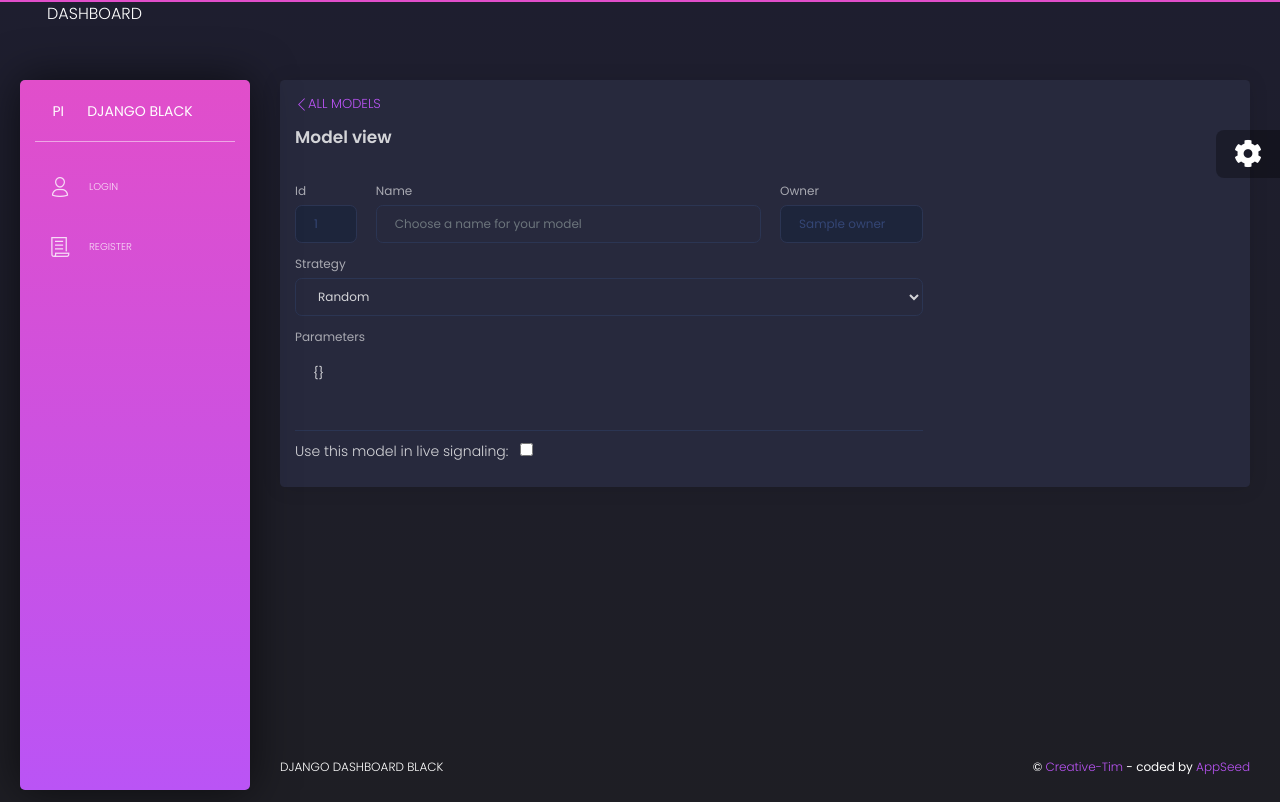
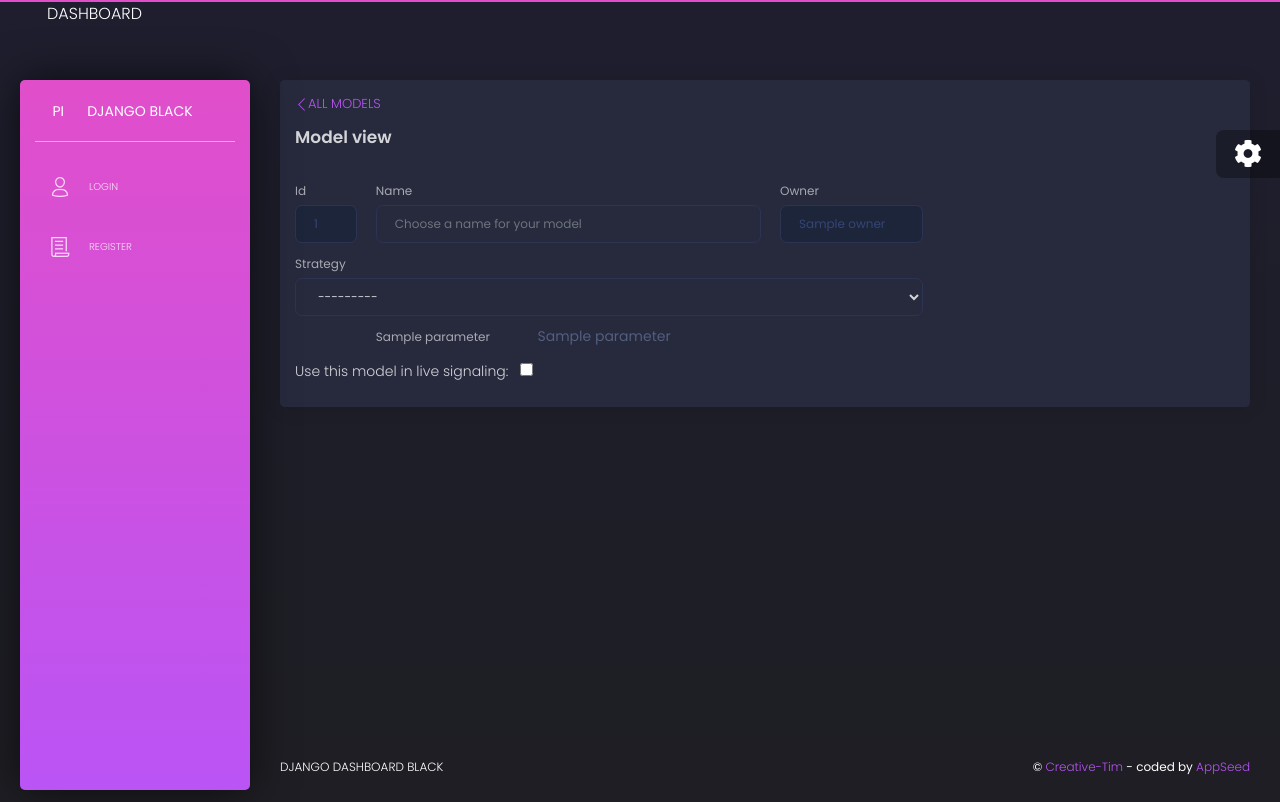
Before and after one commit to kjanker/django-dashboard, a Django app: template templates/models/single-model.html in a window 1280 px wide. Run offline with Django 4.2, Linux system fonts and the light colour scheme; tables that the repository leaves empty hold one stand-in row (values such as "Sample post"); the template is opened without the code that fills it: values that come from a table or form of the project are taken from there, most other values are stand-ins (such as "Sample title", 1, 10 or a date in 2020); data that the repository does not hold is empty; some libraries are stand-ins or nearby versions.

Commit message:
dynamic form for strategy parameters

```diff
--- a/apps/models/forms.py
+++ b/apps/models/forms.py
@@ -1,15 +1,17 @@
 # -*- encoding: utf-8 -*-
 
 from django import forms
+from django.db.models.fields import BLANK_CHOICE_DASH
 
 from .models import TradingModel
-from .strategies import choices
+from .strategies import choices as strategy_choices
+from .strategies import parameters as strategy_parameters
 
 
 class TradingModelForm(forms.ModelForm):
     class Meta:
         model = TradingModel
-        fields = ["name", "strategy", "parameters", "active"]
+        fields = ["name", "strategy", "active"]
         widgets = {
             "name": forms.TextInput(
                 attrs={
@@ -18,16 +20,41 @@
                 }
             ),
             "strategy": forms.Select(
-                choices=choices,
+                choices=BLANK_CHOICE_DASH + strategy_choices,
                 attrs={
                     "placeholder": "Select a strategy",
                     "class": "form-control",
+                    "onChange": "form.submit();",
                 },
             ),
-            "parameters": forms.Textarea(
-                attrs={
-                    "placeholder": """{"parameter1": "value", "parameter2": ["value", "value"]}""",
-                    "class": "form-control",
-                }
-            ),
         }
+
+
+class ParameterForm(forms.Form):
+    def __init__(self, strategy: str, values: dict = {}, *args, **kwargs):
+        super().__init__(*args, **kwargs)
+        for name, type in strategy_parameters.get(strategy, {}).items():
+            name = "parameters." + name
+            if type == int:
+                self.fields[name] = forms.IntegerField(required=True)
+            elif type == float:
+                self.fields[name] = forms.FloatField(required=True)
+            elif type == str:
+                self.fields[name] = forms.CharField(required=True)
+            elif type == bool:
+                self.fields[name] = forms.BooleanField(required=False)
+
+        for name, field in self.fields.items():
+            field.widget.attrs["placeholder"] = name + " value"
+            field.widget.attrs["class"] = "form-control"
+
+        for name, value in values.items():
+            name = "parameters." + name
+            self.initial[name] = value
+
+    def get_params(POST, strategy=None):
+        strategy = strategy or POST.get("strategy")
+        params = {}
+        for key, _ in strategy_parameters.get(strategy, {}).items():
+            params[key] = POST.get("parameters." + key)
+        return params
--- a/apps/models/strategies.py
+++ b/apps/models/strategies.py
@@ -3,7 +3,14 @@
 strategy_list = [
     "Random",
     "MovingAverage",
-    "SimpleTrend",
+    "SampleStrategy",
 ]
 
 choices = list(zip(strategy_list, strategy_list))
+
+parameters = {
+    "": {},
+    "Random": {"seed": int},
+    "MovingAverage": {"window": int, "smoothing": bool},
+    "SampleStrategy": {"int": int, "float": float, "string": str, "bool": bool},
+}
--- a/templates/models/single-model.html
+++ b/templates/models/single-model.html
@@ -14,7 +14,7 @@
           {% csrf_token %}
           <div class="card-header">
             <h5 class="card-title"><a href="/models/"><i class="tim-icons icon-minimal-left"></i>ALL MODELS</a></h5>
-            {% if new %}
+            {% if create %}
               <h4 class="title">Create new model</h5>
             {% else %}
               <h4 class="title">Model view</h5>
@@ -40,7 +40,6 @@
                     <label>Name</label><br>
                     {{ form.name }}
                   </div>
-                  <span class="text-danger">{{ form.name.errors }}</span>
                 </div>
                 <div class="col-md-2 pr-md-1">
                   <div class="form-group">
@@ -59,30 +58,35 @@
                     <label>Strategy</label><br>
                     {{ form.strategy }}
                   </div>
-                  <span class="text-danger">{{ form.strategy.errors }}</span>
                 </div>
               </div>
+              {% for parameter in parameters %}
               <div class="row">
-                <div class="col-md-8 pr-md-1">
+                <div class="col-md-1 pr-md-1">
+                </div>
+                <div class="col-md-2 pr-md-1">
                   <div class="form-group">
-                    <label>Parameters</label><br>
-                    {{ form.parameters }}
+                    <label>{{ parameter.name }}</label>
                   </div>
-                  <span class="text-danger">{{ form.parameters.errors }}</span>
                 </div>
+                <div class="col-md-5 pr-md-1 text-middle">
+                    <div class="form-group">
+                      {{ parameter }}
+                    </div>
+                  </div>
               </div>
+              {% endfor %}
               <div class="row">
                 <div class="col-md-8 pr-md-1">
                   <div class="form-group">
                     <p>Use this model in live signaling: &nbsp; {{ form.active }}</p>
                   </div>
-                  <span class="text-danger">{{ form.active.errors }}</span>
                 </div>
               </div>
           </div>
-          {% if new %}
+          {% if create %}
           <div class="card-footer">
-            <button type="submit" name="create" class="btn btn-fill btn-primary">Create model</button>
+            <button type="submit" name="create" value="create" class="btn btn-fill btn-primary">Create model</button>
           </div>
           {% endif %}
           {% if editable %}
```
Also changed, not shown: apps/models/views.py (+44 -11 lines).
